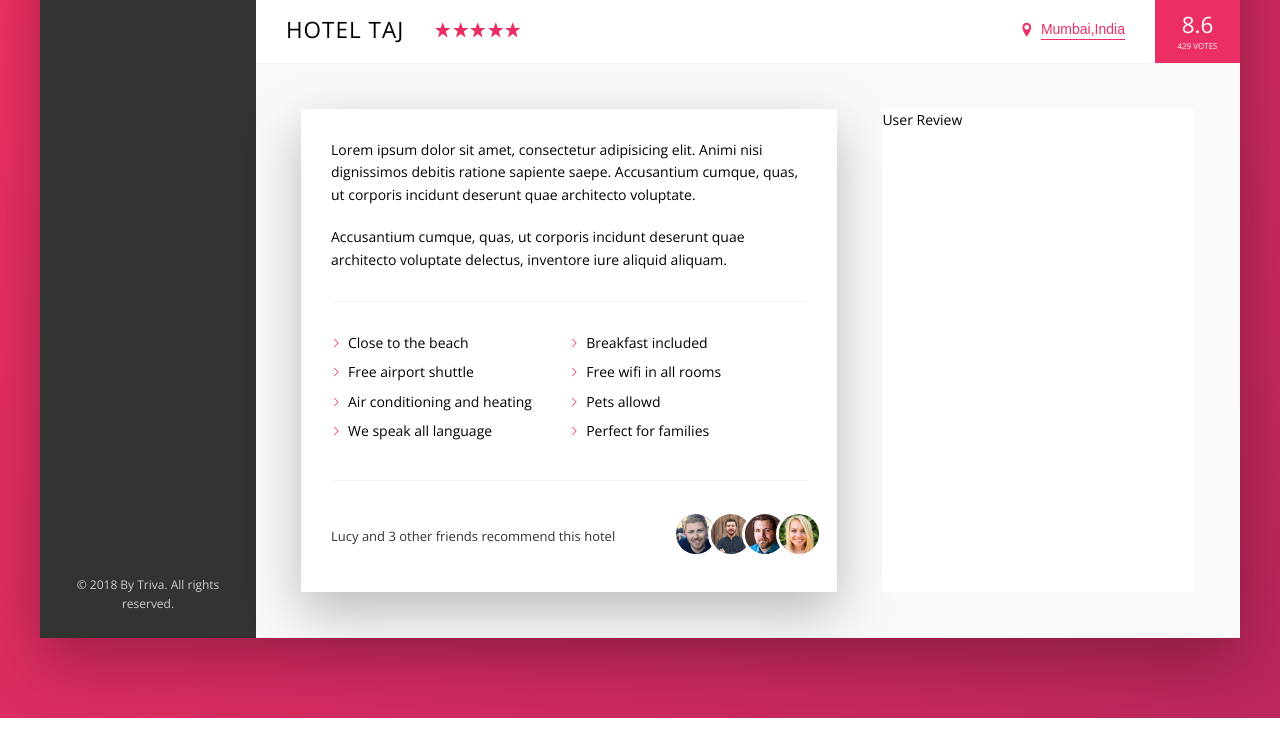
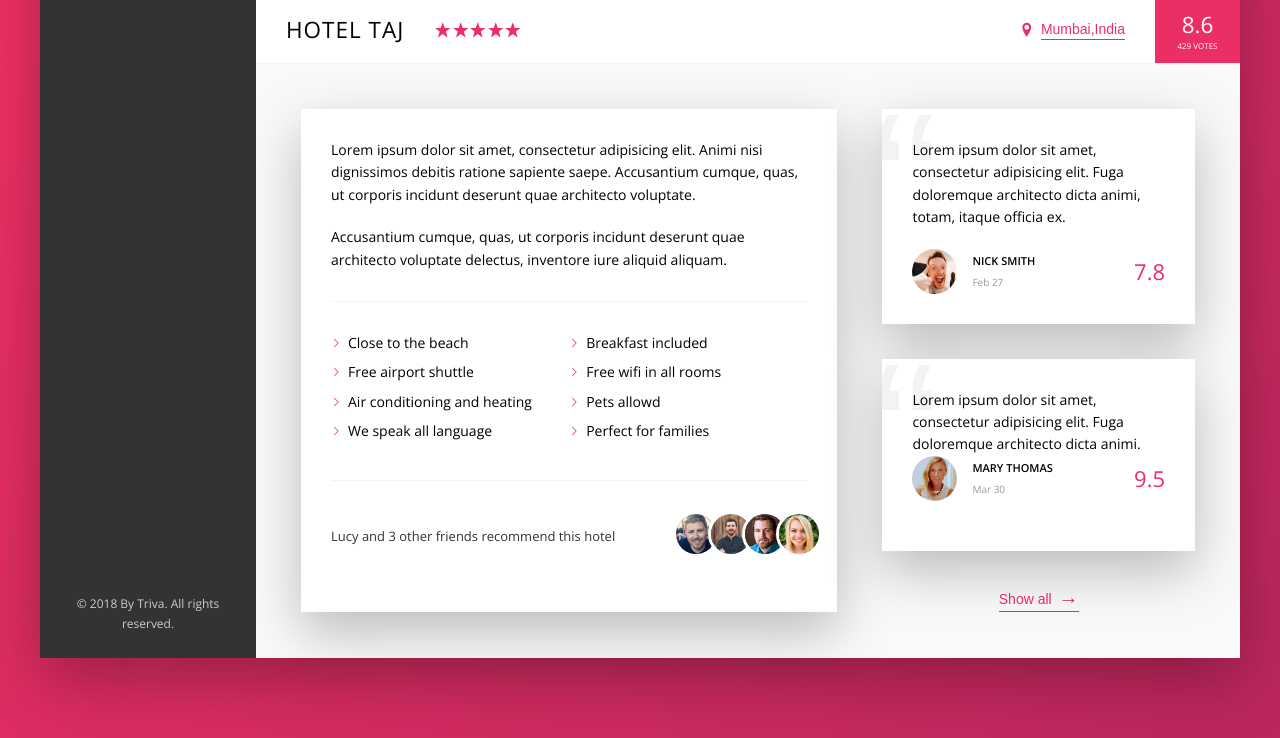
Before and after one commit to jaynilshah/Triva, a website: page index.html in a window 1280 px wide. Shown: the part 538-1276 px from the top of the page. Drawn offline with nearby package versions, Linux system fonts and the light colour scheme.

Commit message:
User review finished

```diff
--- a/index.html
+++ b/index.html
@@ -170,7 +170,35 @@
                         </div>
 
                         <div class="user-review">
-                            User Review
+                            <figure class="review">
+                                <blockquote class="review__text">Lorem ipsum dolor sit amet, consectetur adipisicing elit. Fuga doloremque architecto dicta animi, totam, itaque officia ex.</blockquote>
+
+                            <figcaption class="review__user">
+                                <img src="img/user-1.jpg" alt="User 1" class="review__photo">
+                                <div class="review__user-box">
+                                    <p class="review__user-name">Nick Smith</p>
+                                    <p class="review__user-date">Feb 27</p>
+
+                                </div>
+                                <div class="review__rating">7.8</div>
+                            </figcaption>
+                        </figure>
+
+                        <figure class="review">
+                            <blockquote class="review__text">
+                                Lorem ipsum dolor sit amet, consectetur adipisicing elit. Fuga doloremque architecto dicta animi.
+                        <figcaption class="review__user">
+                            <img src="img/user-2.jpg" alt="User 2" class="review__photo">
+                            <div class="review__user-box">
+                                <p class="review__user-name">Mary Thomas</p>
+                                <p class="review__user-date">Mar 30</p>
+
+                            </div>
+                            <div class="review__rating">9.5</div>
+                        </figcaption>
+                    </figure>
+                    <button class="button-inline">Show all <span>&rarr;</span></button>
+
                         </div>
                     </div>
                 </main>
--- a/sass/_components.scss
+++ b/sass/_components.scss
@@ -122,10 +122,6 @@
         align-items: center;
     }
 
-    &__user{
-
-
-    }
 
     &__user-photo{
         height: 3.75rem;
@@ -133,9 +129,7 @@
         margin-right: 1rem;
     }
 
-    &__user-name{
-        font-size: 1rem;
-    }
+
 }
 
 
@@ -326,8 +320,21 @@
     transition: all 0.2s;
 
 
+
+    & span{
+        margin-left: .3rem;
+        transition: margin-left 0.2s;
+        font-size: 2rem;
+        font-weight: 500;
+    }
+
+
     &:hover{
         color: var(--color-grey-dark-1);
+
+        & span{
+            margin-left: .8rem;
+        }
     }
 
     &:focus{
@@ -438,3 +445,76 @@
 
     }
 }
+
+
+
+.review{
+
+    background-color: white;
+    box-shadow: var(--shadow-light);
+    padding: 3rem;
+    margin-bottom: 3.5rem;
+    position: relative;
+    overflow: hidden;
+
+
+
+    &__text{
+        margin-bottom: 2rem;
+        z-index: 10;
+        position: relative;
+    }
+
+    &__user{
+        display: flex;
+        align-items: center;
+
+    }
+
+
+    &__photo{
+        height: 4.5rem;
+        width: 4.5rem;
+        border-radius: 50%;
+        margin-right: 1.5rem;
+    }
+
+    &__user-box{
+        margin-right: auto;
+    }
+
+
+    &__user-name{
+        font-size: 1.1rem;
+        font-weight: 600;
+        text-transform: uppercase;
+        margin-bottom: .4rem;
+    }
+    &__user-date{
+        font-size: 1rem;
+        color: var(--color-grey-dark-3);
+    }
+
+
+    &__rating{
+        color: var(--color-primary);
+        font-size: 2.2rem;
+        font-weight: 300;
+    }
+
+
+    &::before{
+        content: "\201C";
+        position: absolute;
+        top: -2.5rem;
+        left: -1rem;
+        font-size: 20rem;
+        color: var(--color-grey-light-2);
+        font-family: sans-serif;
+        line-height: 1;
+        z-index: 1;
+
+
+    }
+
+}
--- a/sass/_layout.scss
+++ b/sass/_layout.scss
@@ -45,6 +45,7 @@
     background-color:var(--color-grey-light-1);
     padding: 4.5rem;
     border-bottom: var(--borderline);
+    font-size: 1.4rem;
 }
 
 
@@ -58,6 +59,10 @@
 }
 
 .user-review{
-    background-color: white;
     flex: 1;
+    font-size: 1.4rem;
+    display: flex;
+    flex-direction: column;
+    align-items: center;
+
 }
```
Also changed, not shown: css/style.css, 1 other file.
